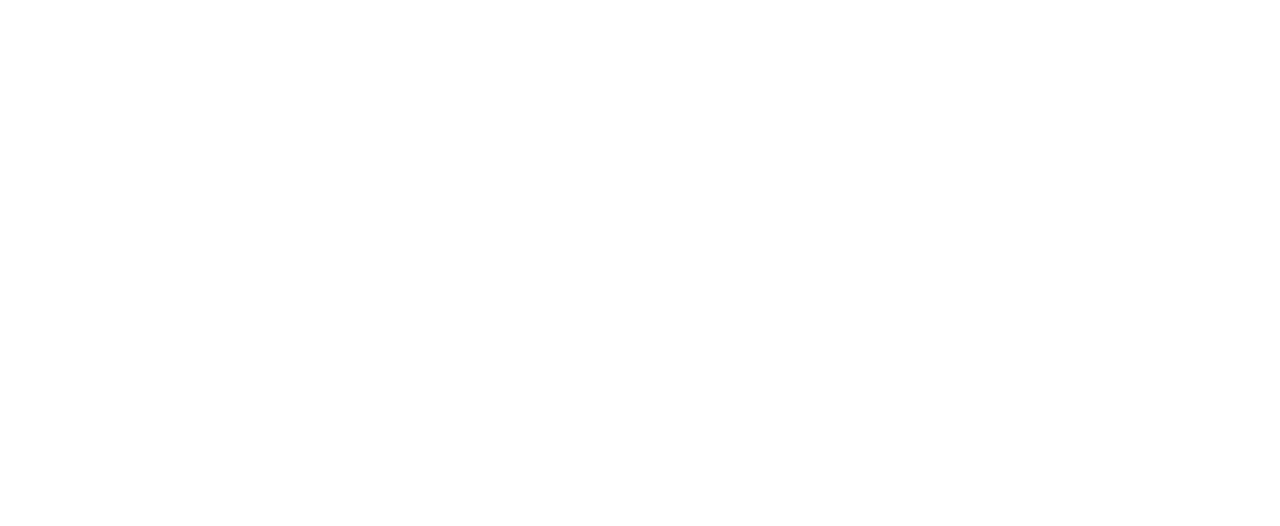
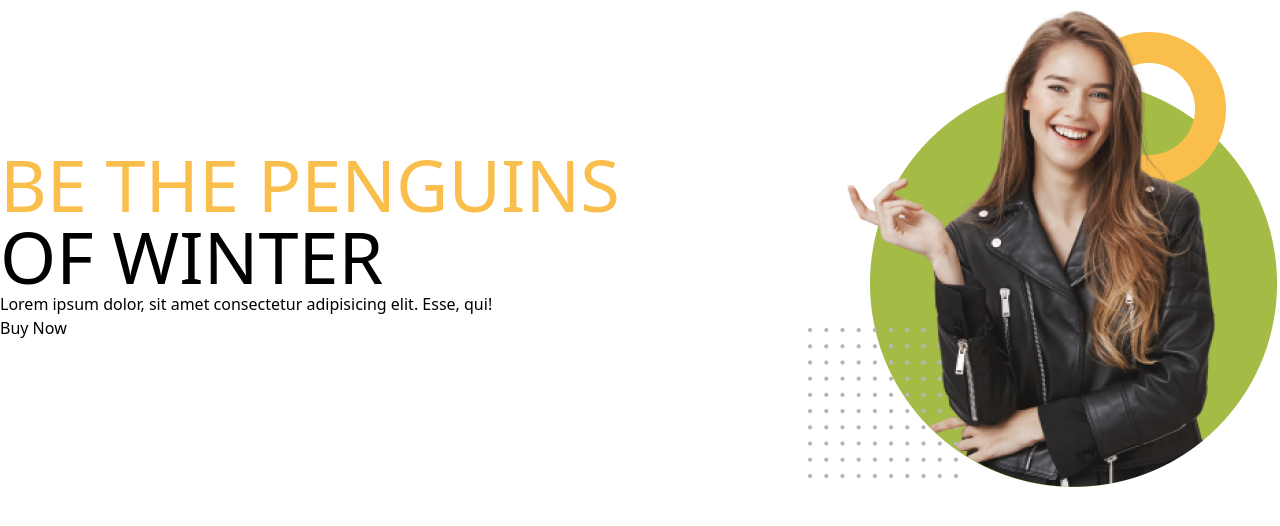
Before and after one commit to ashohana/-penguin-fashion-with-tailwind, a plain HTML site: page penguin-fashion-resources-main/index.html in a window 1280 px wide. Drawn offline with nearby package versions, Linux system fonts and the light colour scheme.

Commit message:
added banner section

```diff
--- a/penguin-fashion-resources-main/index.html
+++ b/penguin-fashion-resources-main/index.html
@@ -8,6 +8,18 @@
 </head>
 <body>
     <header>
+        <!--banner section-->
+        <div class="flex justify-between items-center">
+            <div>
+                <h1 class="text-7xl uppercase">
+                    <span class="text-[#FABE4C]">Be The Penguins</span><br> of Winter</h1>
+                    <p>Lorem ipsum dolor, sit amet consectetur adipisicing elit. Esse, qui!</p>
+                    <button>Buy Now</button>
+            </div>
+            <div>
+                <img src="images/model.png" alt="">
+            </div>
+        </div>
 
     </header>
     <main>
```
Also changed, not shown: tailwind.config.js (added, +8 -0 lines).
